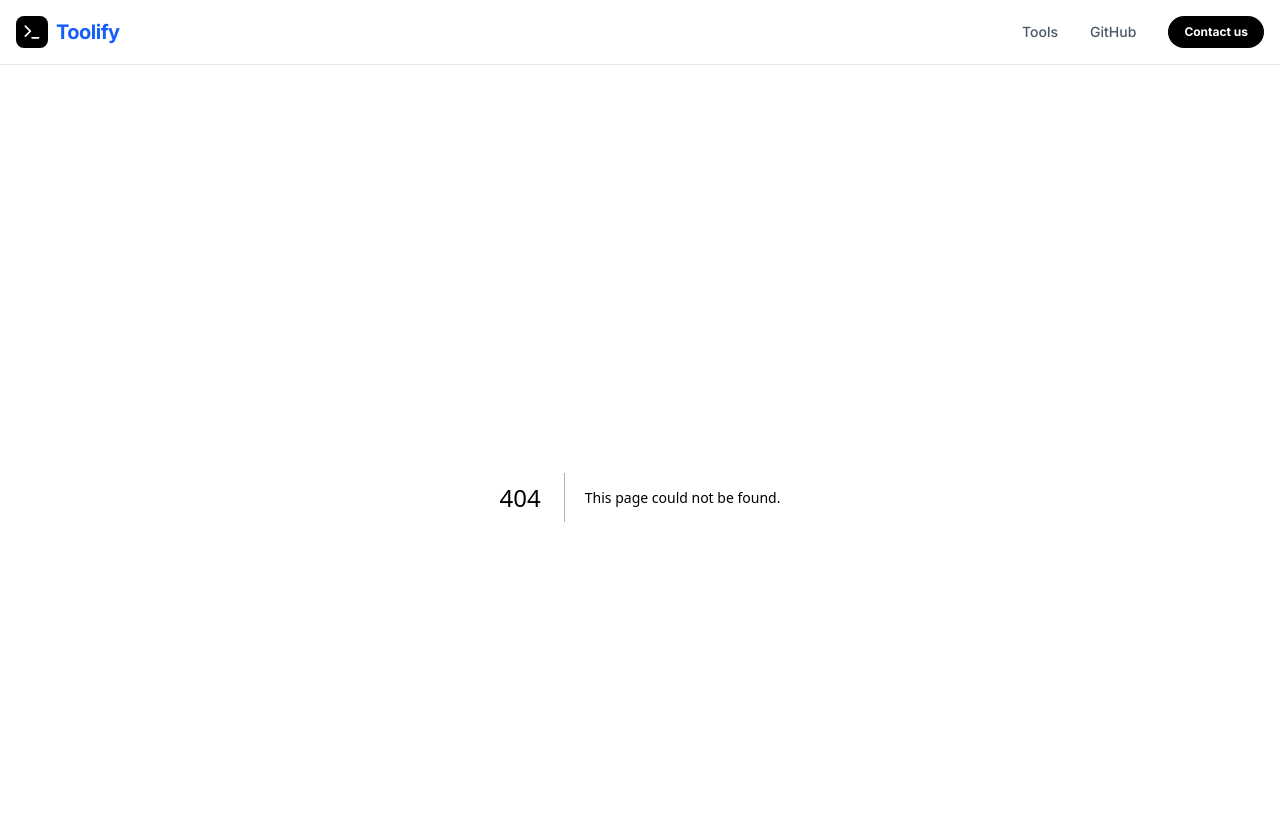
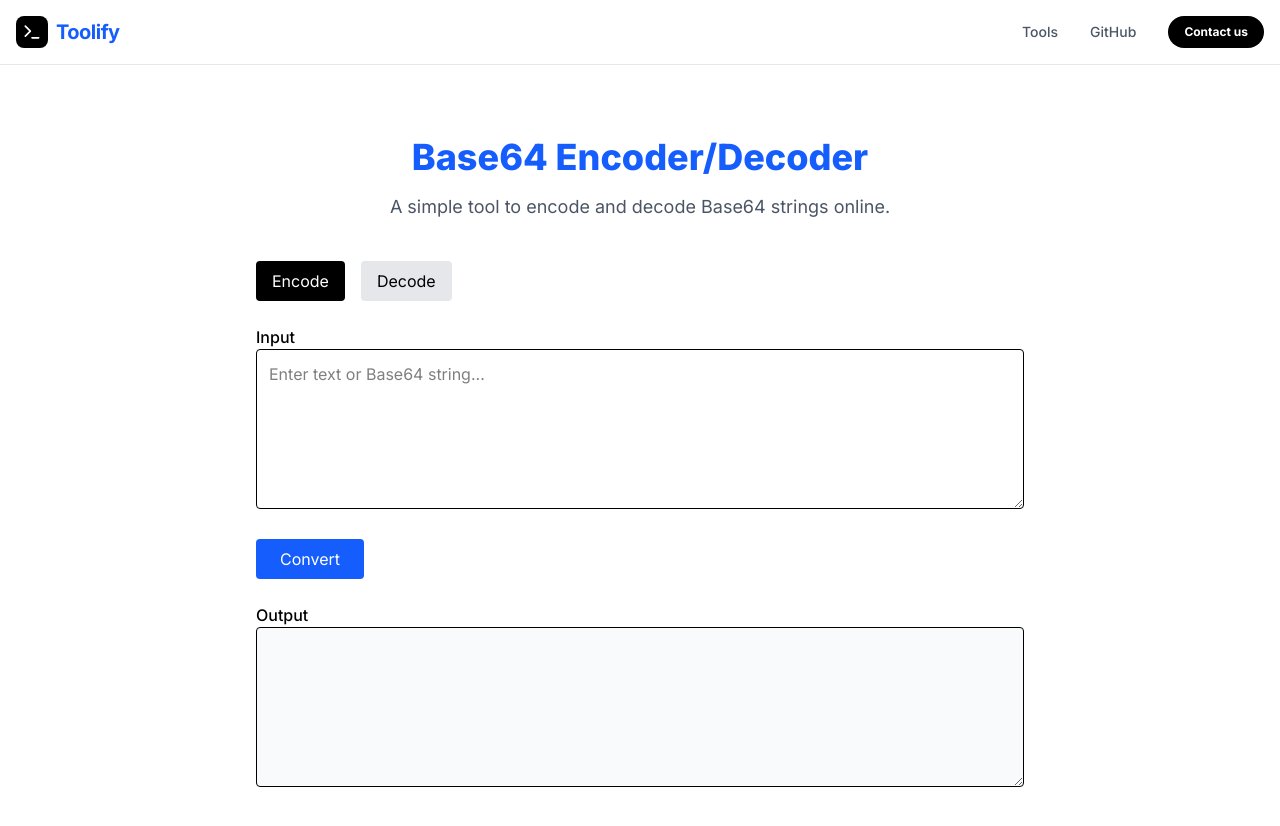
Before and after one commit to thebriantech/toolify-fe, a Next.js app: page /tools/base64 in a window 1280 px wide. Before the commit this address had no page. Shown: the top 826 px of the page. Built offline with nearby package versions, Linux system fonts and the light colour scheme.

Commit message:
feat: Base64 done

```diff
--- /dev/null
+++ b/app/tools/base64/page.tsx
@@ -0,0 +1,20 @@
+import HeroSection from "@/components/ui/HeroSection";
+import Base64Tool from "@/components/tools/base-64/Base64";
+
+export const metadata = {
+  title: "Base64 Encoder/Decoder - Toolify",
+  description: "A simple tool to encode and decode Base64 strings online.",
+};
+
+export default function Page() {
+  return (
+    <div className="container mx-auto py-10 px-4 space-y-10">
+        <HeroSection
+            name="Base64 Encoder/Decoder"
+            description="A simple tool to encode and decode Base64 strings online."
+        />
+        {/* Base64 Encoder/Decoder component will go here */}
+        <Base64Tool />
+    </div>
+    );
+}
--- /dev/null
+++ b/components/tools/base-64/Base64.tsx
@@ -0,0 +1,83 @@
+"use client";
+
+import { useState } from "react";
+
+export default function Base64Tool() {
+  const [mode, setMode] = useState<"encode" | "decode">("encode");
+  const [input, setInput] = useState("");
+  const [output, setOutput] = useState("");
+
+  const handleConvert = () => {
+    try {
+      if (mode === "encode") {
+        const encoded = btoa(input);
+        setOutput(encoded);
+      } else {
+        const decoded = atob(input);
+        setOutput(decoded);
+      }
+    } catch (error) {
+      setOutput("Invalid Base64 string");
+    }
+  };
+
+  return (
+    <div className="max-w-3xl mx-auto space-y-6">
+
+      {/* Mode Selection */}
+      <div className="flex gap-4">
+        <button
+          onClick={() => setMode("encode")}
+          className={`px-4 py-2 rounded ${
+            mode === "encode"
+              ? "bg-black text-white"
+              : "bg-gray-200"
+          }`}
+        >
+          Encode
+        </button>
+
+        <button
+          onClick={() => setMode("decode")}
+          className={`px-4 py-2 rounded ${
+            mode === "decode"
+              ? "bg-black text-white"
+              : "bg-gray-200"
+          }`}
+        >
+          Decode
+        </button>
+      </div>
+
+      {/* Input */}
+      <div className="space-y-2">
+        <label className="font-medium">Input</label>
+        <textarea
+          value={input}
+          onChange={(e) => setInput(e.target.value)}
+          placeholder="Enter text or Base64 string..."
+          className="w-full border rounded p-3 h-40"
+        />
+      </div>
+
+      {/* Convert Button */}
+      <button
+        onClick={handleConvert}
+        className="px-6 py-2 bg-blue-600 text-white rounded hover:bg-blue-700"
+      >
+        Convert
+      </button>
+
+      {/* Output */}
+      <div className="space-y-2">
+        <label className="font-medium">Output</label>
+        <textarea
+          value={output}
+          readOnly
+          className="w-full border rounded p-3 h-40 bg-gray-50"
+        />
+      </div>
+
+    </div>
+  );
+}
```
